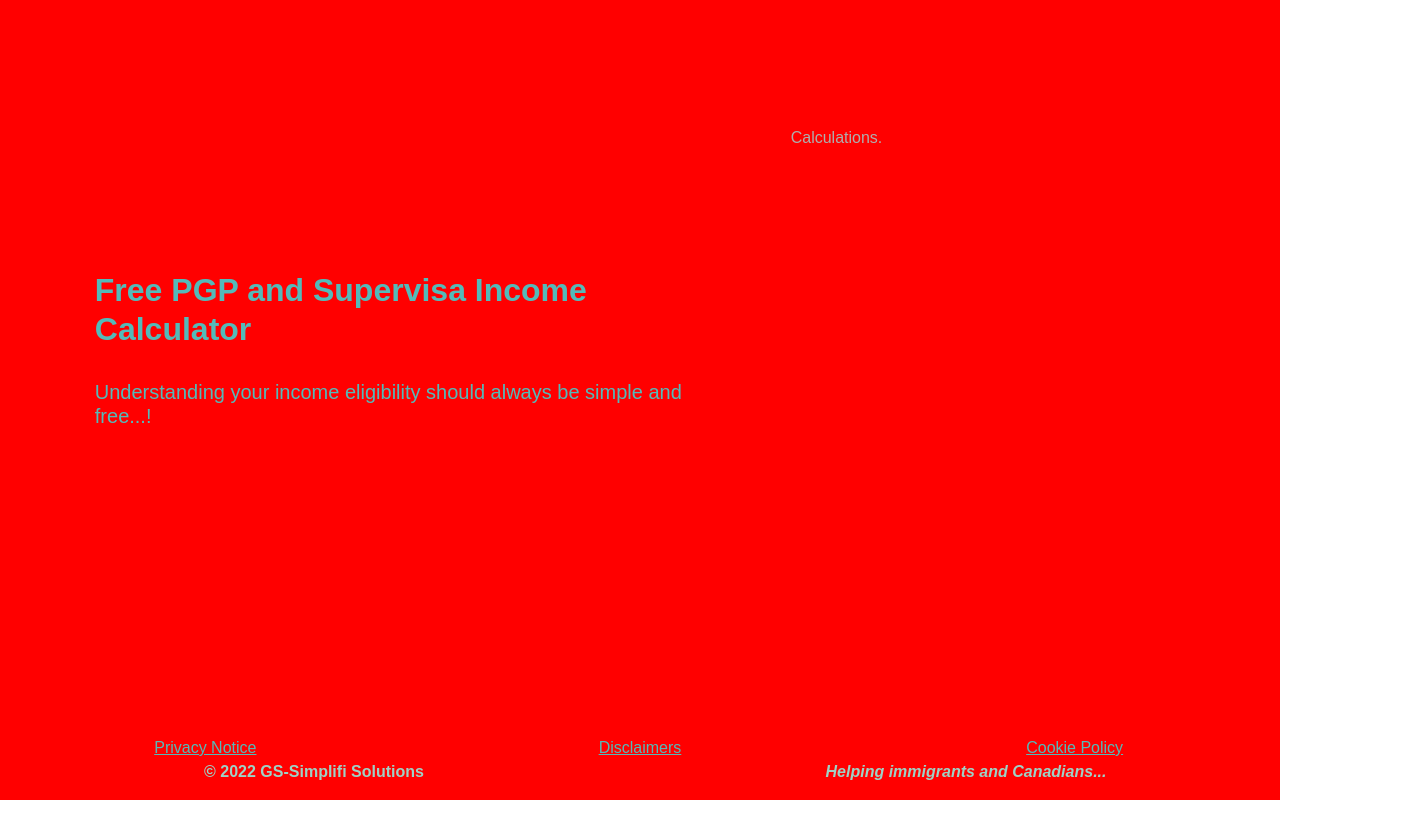
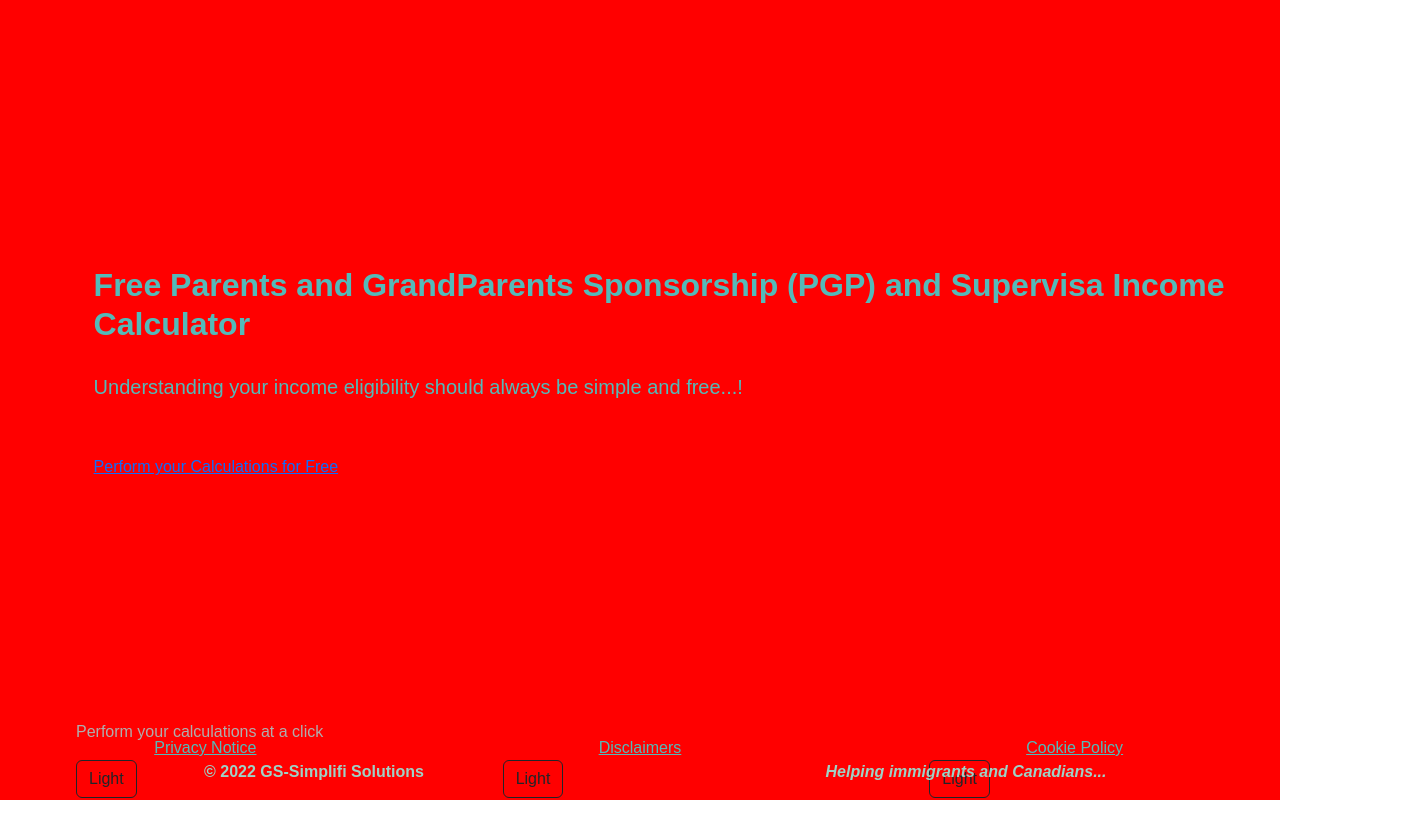
Before and after one commit to gs-simplifi/pgp-calculator, a plain HTML site: page index.html in a window 1280 px wide. Shown: the whole page, 1419 px wide, since content can reach past the window. Before the commit the page ends 800 px from the top, so only its background shows below. Drawn offline with nearby package versions, Linux system fonts and the light colour scheme.

Commit message:
some more css

```diff
--- a/index.html
+++ b/index.html
@@ -16,16 +16,36 @@
     <div class="container-fluid mw-100">
 
         <!-- Main Div -->
-        <div class="main-container">
+        <div class="main-container container-fluid row">
 
-                <div class="col-6 left">
-                    <h1>Free PGP and Supervisa Income Calculator</h1>
+                <div class="col-m-6 left">
+                    <h1>Free Parents and GrandParents Sponsorship (PGP) and Supervisa Income Calculator</h1>
                     <br>
                     <h5>Understanding your income eligibility should always be simple and free...!</h5>
+                    <br><br>
+
+                    <a class="startHereButton" href="#calcID"> Perform your Calculations for Free</a>
+
+
                 </div>
-                <div class="col-6 right">
-                    <p>Calculations.</p>
+
+        </div>
+        <div class="main-container row calculations" id="calcID">
+
+            <div class="col-m-6 right">
+                <p>Perform your calculations at a click</p>
+                <div class="row">
+                    <div class="col-4">
+                        <button type="button" class="btn btn-outline-dark">Light</button>
+                    </div>
+                    <div class="col-4">
+                        <button type="button" class="btn btn-outline-dark">Light</button>
+                    </div>
+                    <div class="col-4">
+                        <button type="button" class="btn btn-outline-dark">Light</button>
+                    </div>
                 </div>
+            </div>
         </div>
 
         <!-- Footer -->
```
